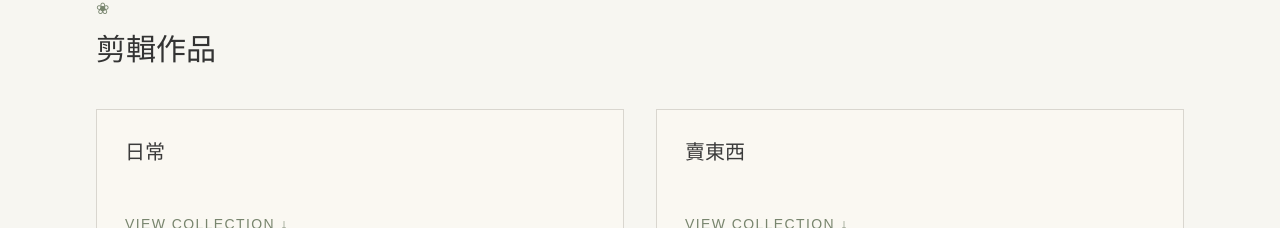
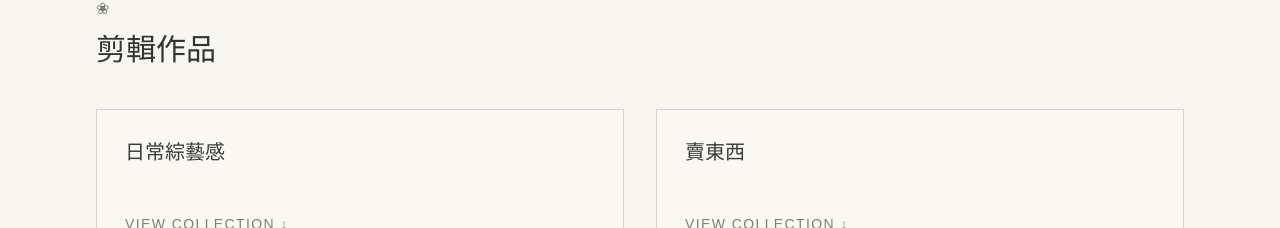
Before and after one commit to chenxiii4/lyss-portfolio, a Next.js app: page / in a window 1280 px wide. Shown: the part 1872-2100 px from the top of the page. Built offline with nearby package versions, Linux system fonts and the light colour scheme.

Commit message:
update portfolio

```diff
--- a/app/page.tsx
+++ b/app/page.tsx
@@ -144,7 +144,7 @@ const sections = [
     title: "剪輯作品",
     items: [
       {
-        name: "日常",
+        name: "日常綜藝感",
         links: [
           { label: "搞笑影片", url: "https://vt.tiktok.com/ZSxmWFCkR/" },
           { label: "互動影片", url: "https://vt.tiktok.com/ZSxHD99kr/" },
```
